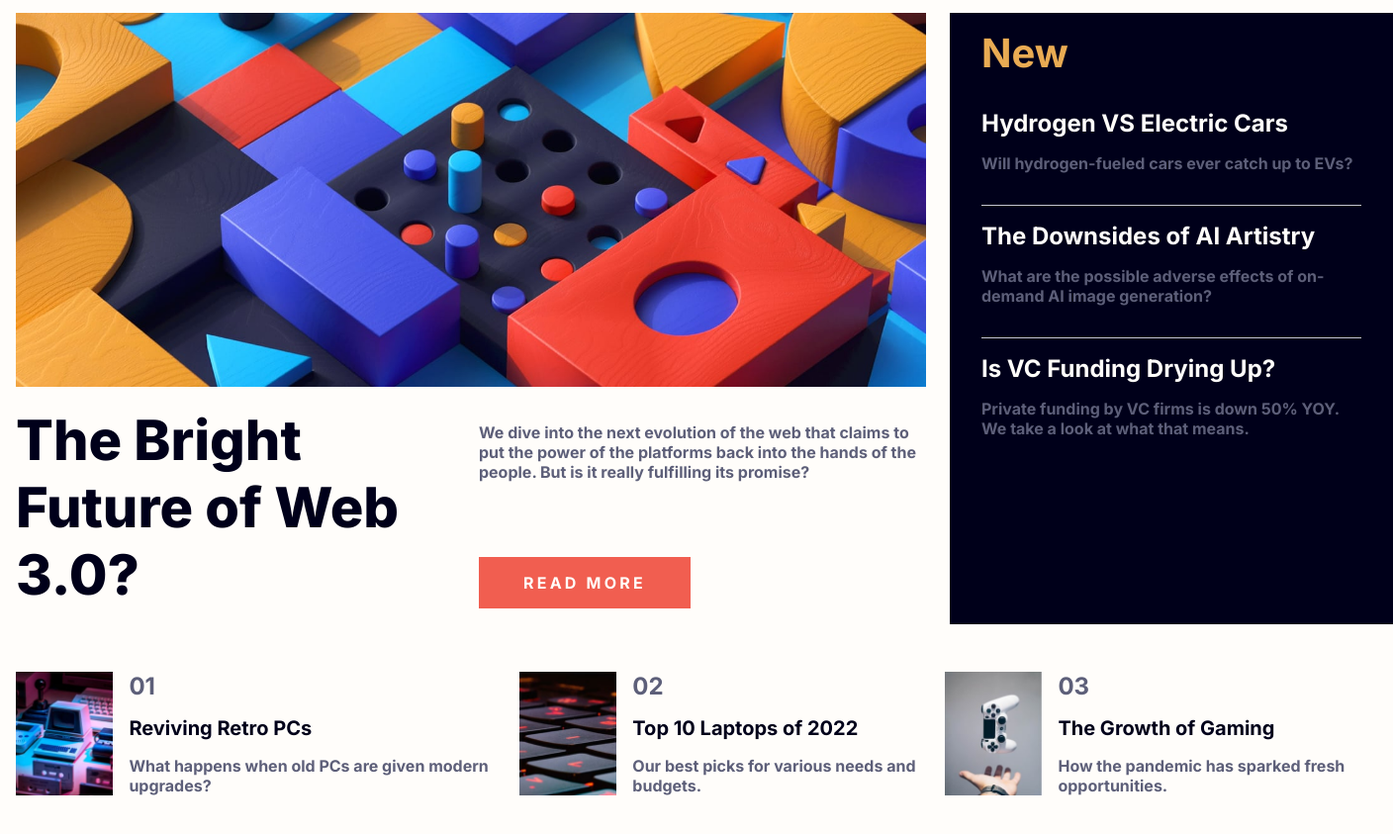
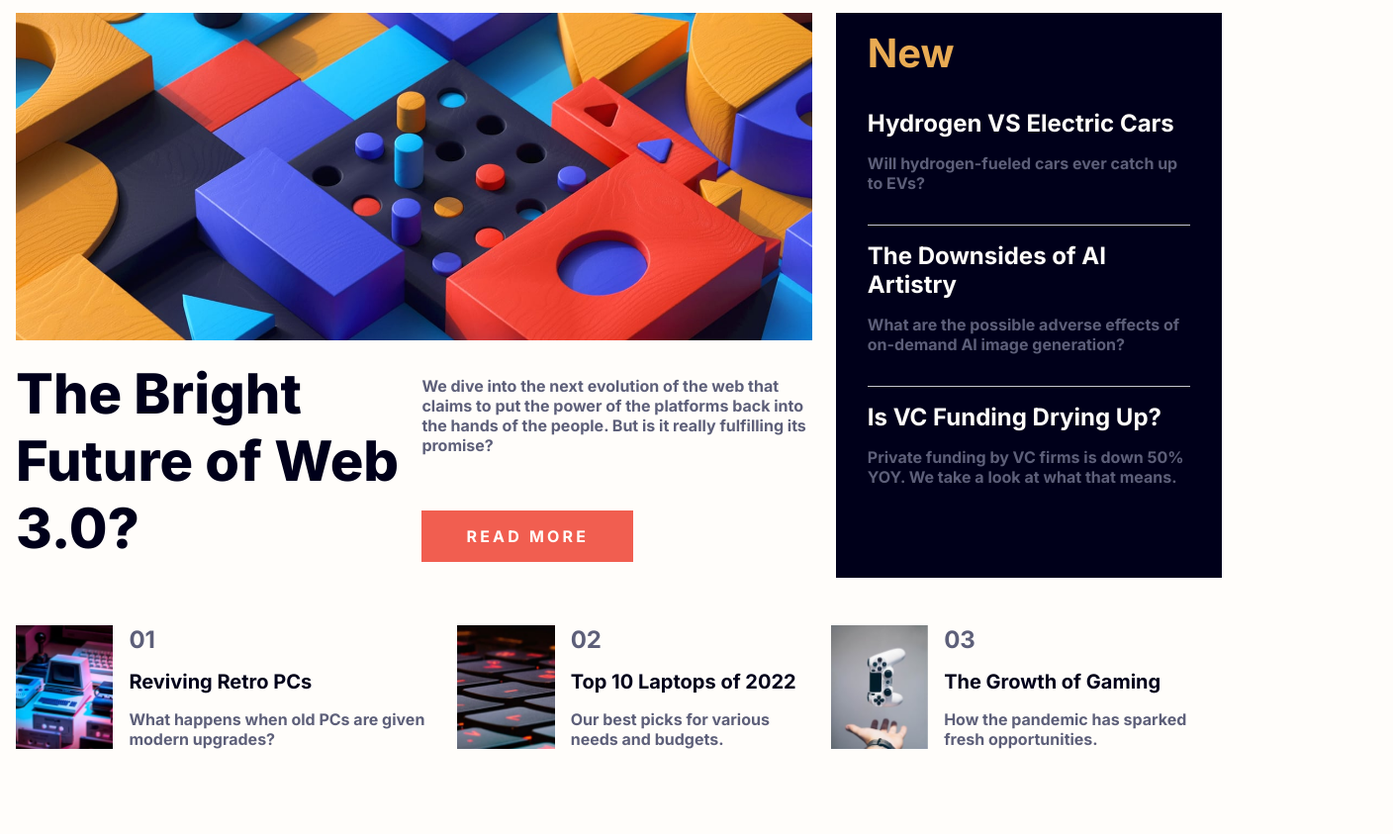
Before and after one commit to Baki16/fem-news_homepage, a plain HTML site: page index.html in a window 1280 px wide. Shown: the part 95-938 px from the top of the page at 99% size, 1408 px wide, since content can reach past the window. Drawn offline with Linux system fonts and the light colour scheme; a web font is replaced by a local one.

Commit message:
Grid update

```diff
--- a/index.css
+++ b/index.css
@@ -156,11 +156,13 @@ select {
     --fs-800: 3.5rem;
   }
   .grid-container {
-    margin:auto;
+    max-width: 90em;
+    margin-inline:auto;
+    overflow: hidden;
     align-items: start;
       text-align: left;
       column-gap: var(--container-gap, 1.5rem);
-      grid-template-columns: repeat(3, calc(30em - 2rem));
+      grid-template-columns: repeat(3, calc(33vw - 2rem));
       /* grid-template-columns: 70vh 30vh; */
       grid-template-areas:
       'content content sidebar'
@@ -185,6 +187,8 @@ select {
     font-size: var(--fs-800);
   }
   .main-text > div  {
+    display: flex;
+    flex-direction: column;
     justify-content: space-between;
   }
   .main-text  .call-to-action {
--- a/index.html
+++ b/index.html
@@ -55,7 +55,7 @@
         <img src="./assets/images/image-web-3-mobile.jpg" alt="web 3 image" />
         <div class="main-text flex flex-col">
           <h1 class="fs-800 text-dark fw-800">The Bright Future of Web 3.0?</h1>
-          <div class="flex flex-col">
+          <div class="">
             <p class="m-y-1">
               We dive into the next evolution of the web that claims to put the
               power of the platforms back into the hands of the people. But is
```
